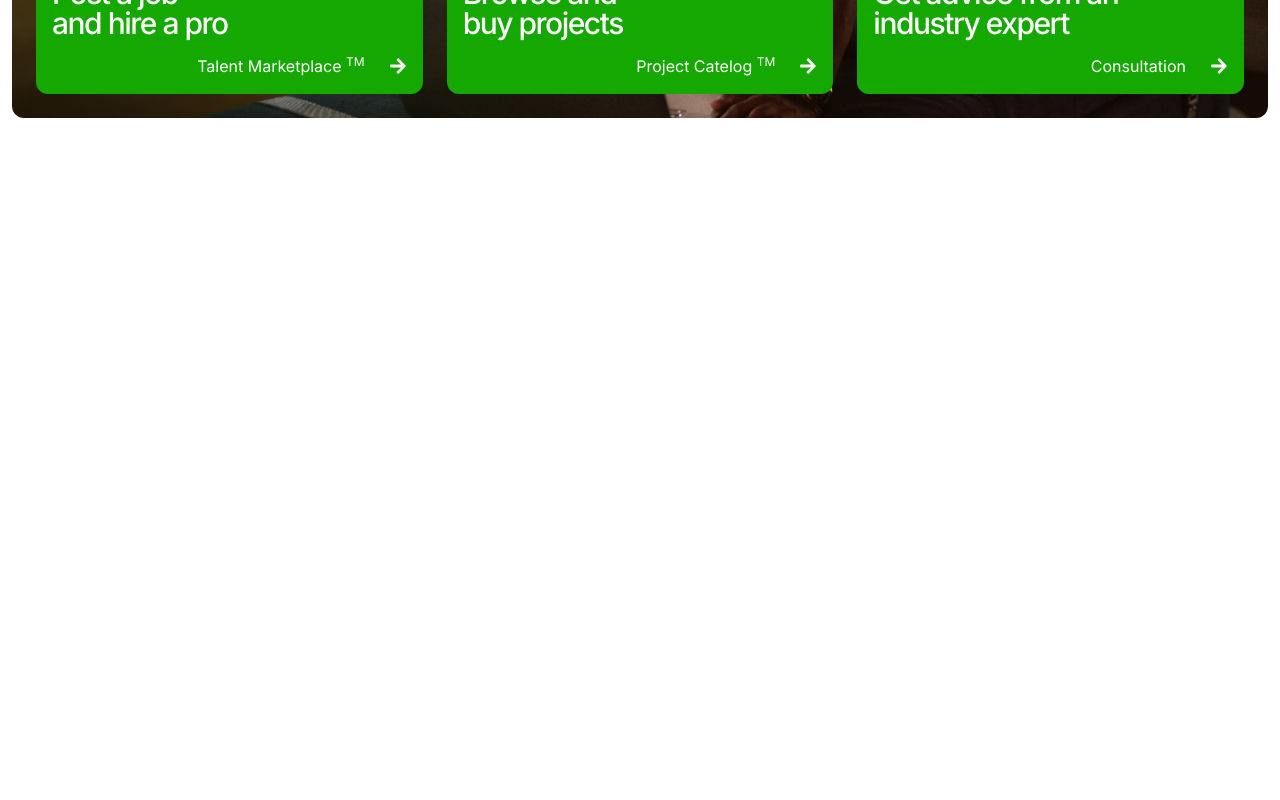
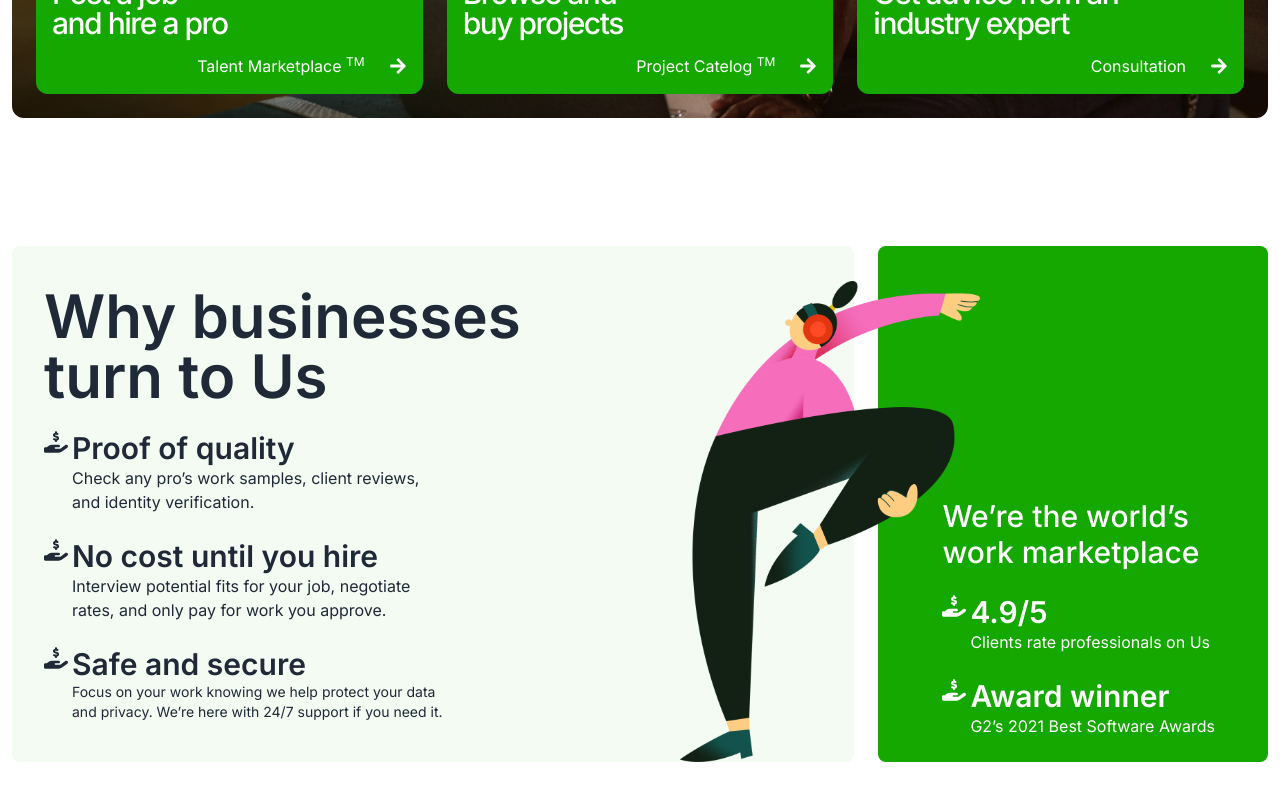
Before and after one commit to MahidunNobi/Jobs, a Next.js app: page /home in a window 1280 px wide. Shown: the part 2765-3565 px from the top of the page. Before the commit the page ends 2947 px from the top, so only its background shows below. Built offline with nearby package versions, Linux system fonts and the light colour scheme.

Commit message:
Why Business turn to us section is completed

```diff
--- a/src/app/(navigation)/home/page.js
+++ b/src/app/(navigation)/home/page.js
@@ -3,6 +3,7 @@ import EnterpriceSuit from "@/components/HomeBeforeLogin/EnterpriceSuit";
 import ForClient from "@/components/HomeBeforeLogin/ForClient";
 import Hero from "@/components/HomeBeforeLogin/Hero";
 import HowItWorks from "@/components/HomeBeforeLogin/HowItWorks";
+import WhyBusiness from "@/components/HomeBeforeLogin/WhyBusiness";
 
 export default function Home(){
     return (
@@ -12,6 +13,7 @@ export default function Home(){
             <BrowseByCategory />
             <EnterpriceSuit />
             <ForClient />
+            <WhyBusiness />
         </main>
     )
 }
--- /dev/null
+++ b/src/components/HomeBeforeLogin/WhyBusiness.jsx
@@ -0,0 +1,101 @@
+import Image from "next/image";
+import { FaHandHoldingDollar } from "react-icons/fa6";
+const WhyBusiness = () => {
+  return (
+    <section className="py-6 lg:py-16">
+      <div className="container mx-auto px-3 flex flex-col lg:flex-row  gap-6 relative">
+        {/* Left Container */}
+        <div className=" flex-grow bg-grn/5 rounded-lg px-8 py-10">
+          <h1 className="text-4xl lg:text-6xl font-semibold">
+            Why businesses <br />
+            turn to Us
+          </h1>
+          <ul className="space-y-6 mt-6 *:max-w-[400px]">
+            <li className="flex gap-1">
+              <div>
+                <FaHandHoldingDollar className="text-2xl" />
+              </div>
+              <div>
+                <h5 className="text-2xl lg:text-3xl font-semibold">
+                  Proof of quality
+                </h5>
+                <p className="">
+                  Check any pro’s work samples, client reviews, and identity
+                  verification.
+                </p>
+              </div>
+            </li>
+            <li className="flex gap-1">
+              <div>
+                <FaHandHoldingDollar className="text-2xl" />
+              </div>
+              <div>
+                <h5 className="text-2xl lg:text-3xl font-semibold">
+                  No cost until you hire
+                </h5>
+                <p className="">
+                  Interview potential fits for your job, negotiate rates, and
+                  only pay for work you approve.
+                </p>
+              </div>
+            </li>
+            <li className="flex gap-1">
+              <div>
+                <FaHandHoldingDollar className="text-2xl" />
+              </div>
+              <div>
+                <h5 className="text-2xl lg:text-3xl font-semibold">
+                  Safe and secure
+                </h5>
+                <p className="text-sm">
+                  Focus on your work knowing we help protect your data and
+                  privacy. We’re here with 24/7 support if you need it.
+                </p>
+              </div>
+            </li>
+          </ul>
+        </div>
+        {/* Right container */}
+        <div className="bg-grn rounded-lg p-6 lg:pr-6 lg:pb-6 lg:pl-16 flex-1 text-white lg:flex lg:flex-col lg:justify-end">
+          <h3 className="text-3xl font-medium">
+            We’re the world’s work marketplace
+          </h3>
+          <ul className="space-y-6 mt-6">
+            <li className="flex gap-1">
+              <div>
+                <FaHandHoldingDollar className="text-2xl" />
+              </div>
+              <div>
+                <h5 className="text-2xl lg:text-3xl font-semibold">4.9/5</h5>
+                <p className="">Clients rate professionals on Us</p>
+              </div>
+            </li>
+            <li className="flex gap-1">
+              <div>
+                <FaHandHoldingDollar className="text-2xl" />
+              </div>
+              <div>
+                <h5 className="text-2xl lg:text-3xl font-semibold">
+                  Award winner
+                </h5>
+                <p className="">G2’s 2021 Best Software Awards</p>
+              </div>
+            </li>
+          </ul>
+        </div>
+        {/* Image Container */}
+        <div className=" hidden lg:block absolute bottom-0 lg:right-[200px] xl:right-[300px] w-[300px] ">
+          <Image
+            width={500}
+            height={500}
+            className=""
+            src={"/WhyBusiness.webp"}
+            alt="A woman is doing YOGA"
+          />
+        </div>
+      </div>
+    </section>
+  );
+};
+
+export default WhyBusiness;
```
Also changed, not shown: public/WhyBusiness.webp (added).
